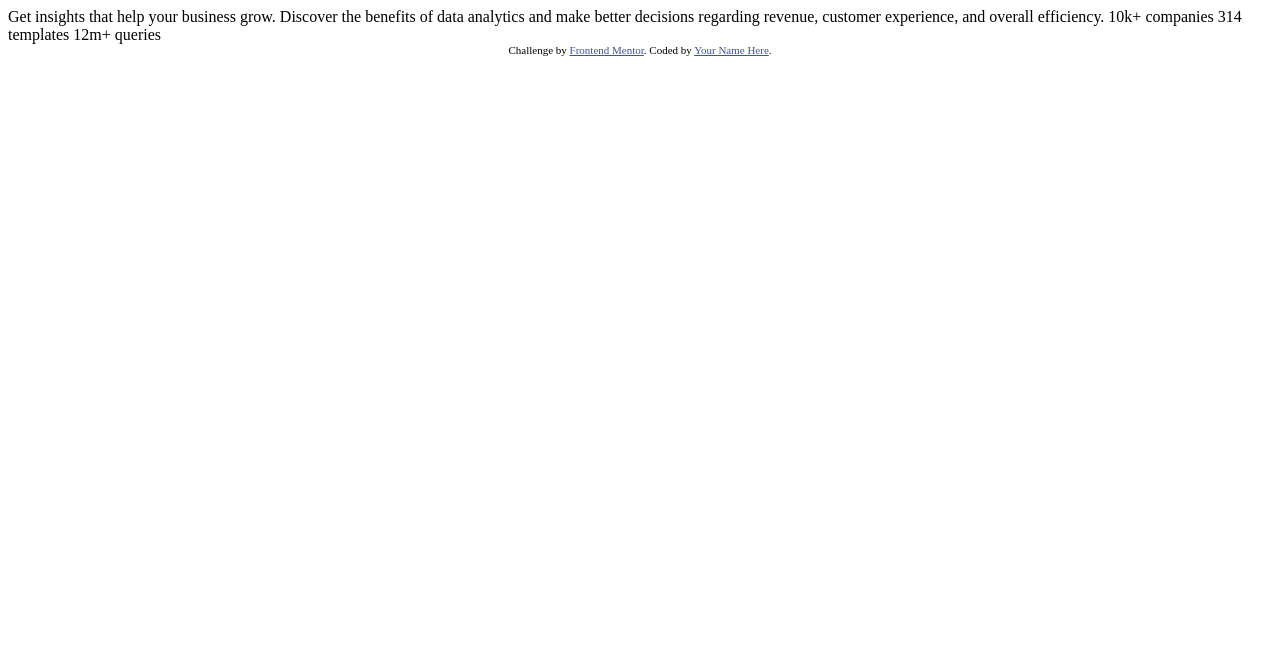
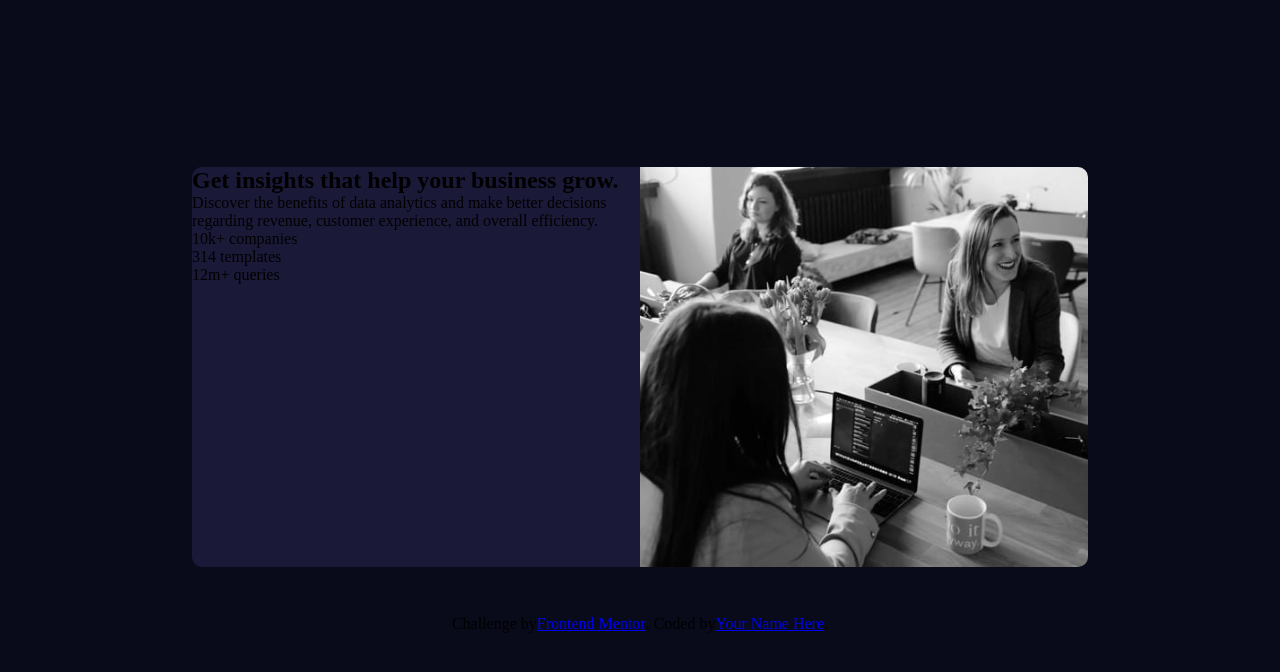
Before and after one commit to GrisGGG/challenges, a plain HTML site: page preview-card/index.html in a window 1280 px wide. Drawn offline with Linux system fonts and the light colour scheme.

Commit message:
adding css file

```diff
--- a/preview-card/index.html
+++ b/preview-card/index.html
@@ -3,31 +3,38 @@
 <head>
   <meta charset="UTF-8">
   <meta name="viewport" content="width=device-width, initial-scale=1.0"> <!-- displays site properly based on user's device -->
-
+  <link rel="stylesheet" href="style.css">
   <link rel="icon" type="image/png" sizes="32x32" href="./images/favicon-32x32.png">
 
   <title>Frontend Mentor | Stats preview card component</title>
-
-  <!-- Feel free to remove these styles or customise in your own stylesheet 👍 -->
-  <style>
-    .attribution { font-size: 11px; text-align: center; }
-    .attribution a { color: hsl(228, 45%, 44%); }
-  </style>
 </head>
 <body>
+  <div class="cont">
+    <div class="container">
+      <section class="one"></section>
+      <section class="two">
+        <h1>Get insights that help your business grow.</h1>
+        <p>Discover the benefits of data analytics and make better decisions regarding revenue, customer
+          experience, and overall efficiency.</p>
+          <section>
+            <p>10k+ companies</p>
+            <p>314 templates</p>
+            <p>12m+ queries</p>
+          </section>
+      </section>
 
-  Get insights that help your business grow.
+    </div>
+    <div class="attribution">
+      Challenge by <a href="https://www.frontendmentor.io?ref=challenge" target="_blank">Frontend Mentor</a>.
+      Coded by <a href="#">Your Name Here</a>.
+    </div>
 
-  Discover the benefits of data analytics and make better decisions regarding revenue, customer
-  experience, and overall efficiency.
+  </div>
 
-  10k+ companies
-  314 templates
-  12m+ queries
 
-  <div class="attribution">
-    Challenge by <a href="https://www.frontendmentor.io?ref=challenge" target="_blank">Frontend Mentor</a>.
-    Coded by <a href="#">Your Name Here</a>.
-  </div>
 </body>
+<!--
+
+-->
+
 </html>
--- /dev/null
+++ b/preview-card/style.css
@@ -0,0 +1,56 @@
+*{
+    padding:0;
+    margin:0;
+}
+body{
+    height:100vh;
+    width:100vw;
+    display:flex;
+    justify-content:center;
+    align-items:center;
+    background-color: hsl(233, 47%, 7%);
+}
+.container{
+    display: grid;
+    height:75vh;
+    width:80vw;
+    grid-template-columns:[x0] 1fr [x1] 1fr [x2] 1fr [x3] 1fr;
+    grid-template-rows:[y0] 1fr [y1] 1fr [y2] 1fr ;
+
+}
+.one {
+    grid-column:x0/x4;
+    background-image: url(./images/image-header-mobile.jpg);
+    background-position: center;
+    background-repeat: no-repeat;
+    background-size: cover;
+    border-radius: 10px 10px 0 0;
+}
+.two {
+    grid-row:y1/y3;
+    grid-column:x0/x4;
+    background-color:hsl(244, 38%, 16%);
+    border-radius: 0 0 10px 10px;
+}
+.attribution{
+    display: flex;
+    justify-content: center;
+    margin-top: 3rem;
+}
+@media (min-width: 600px) {
+    .container {
+        height: 50vh;
+        width:70vw;
+    }
+.one {
+    background-image: url(./images/image-header-desktop.jpg);
+    grid-row:y0/y3;
+    grid-column:x2/x4;
+    border-radius: 0 10px 10px 0;
+}
+.two {
+    grid-column:x0/x2;
+    grid-row:y0/y3;
+    border-radius: 10px 0 0 10px;
+}
+}
```
